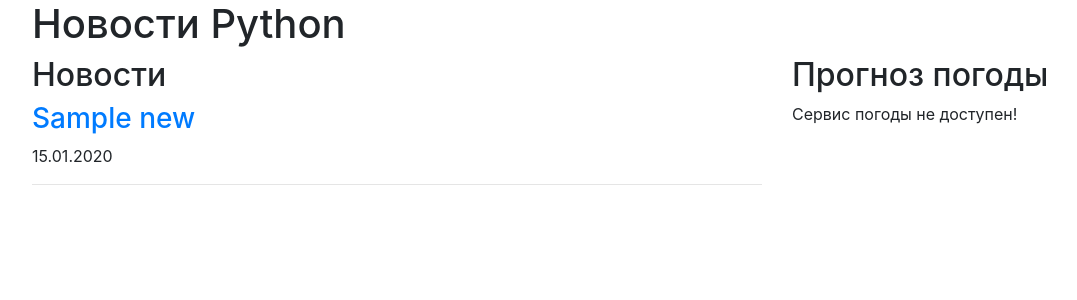
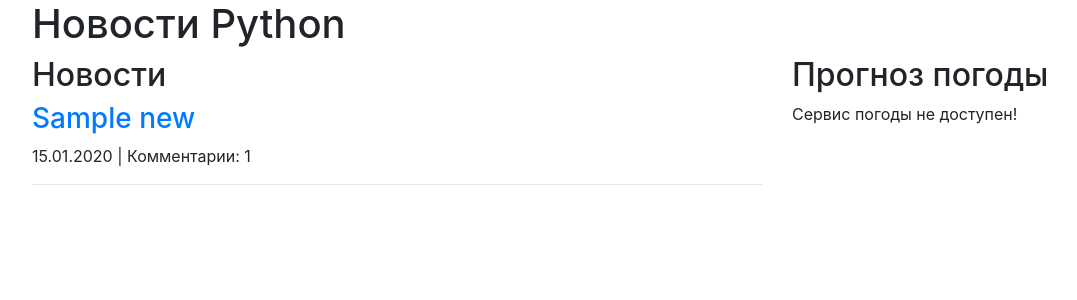
Before and after one commit to kirillmasanov/flask_project, a Flask app: page / in a window 1280 px wide. Shown: the part 56-356 px from the top of the page, without its empty margins (53-1130 px from the left). Run offline with Flask 2, Linux system fonts and the light colour scheme; tables that the repository leaves empty hold one stand-in row (values such as "Sample post"); a database or web service that is not in the repository returns one stand-in record (values such as "Sample title"); data that the repository does not hold is empty; some libraries are stand-ins or nearby versions.

Commit message:
create comments_count() in model News

```diff
--- a/webapp/news/models.py
+++ b/webapp/news/models.py
@@ -10,6 +10,9 @@
     url = db.Column(db.String, unique=True, nullable=False)
     published = db.Column(db.DateTime, nullable=False)
     text = db.Column(db.Text, nullable=True)
+
+    def comments_count(self):
+        return Comment.query.filter(Comment.news_id == self.id).count()
 
     def __repr__(self):
         return '<News {} {}>'.format(self.title, self.url)
--- a/webapp/templates/news/index.html
+++ b/webapp/templates/news/index.html
@@ -15,7 +15,7 @@
             <h2>Новости</h2>
             {% for news in news_list %}
             <h3><a href="{{ url_for('news.single_news', news_id=news.id) }}">{{ news.title }}</a></h3>
-            <p>{{ news.published.strftime('%d.%m.%Y') }}</p>
+            <p>{{ news.published.strftime('%d.%m.%Y') }} | Комментарии: {{ news.comments_count() }}</p>
             <hr>
             {% endfor %}
         </div>
```
